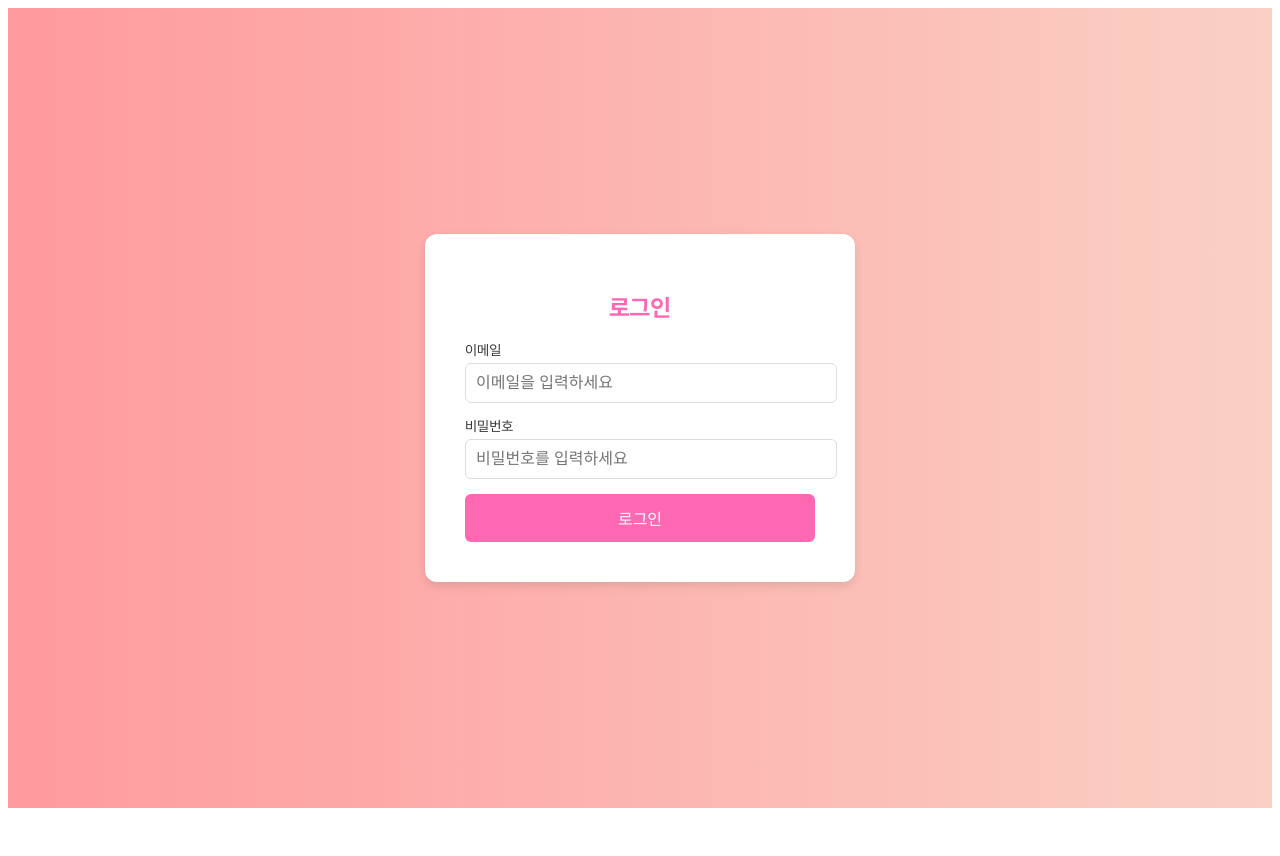
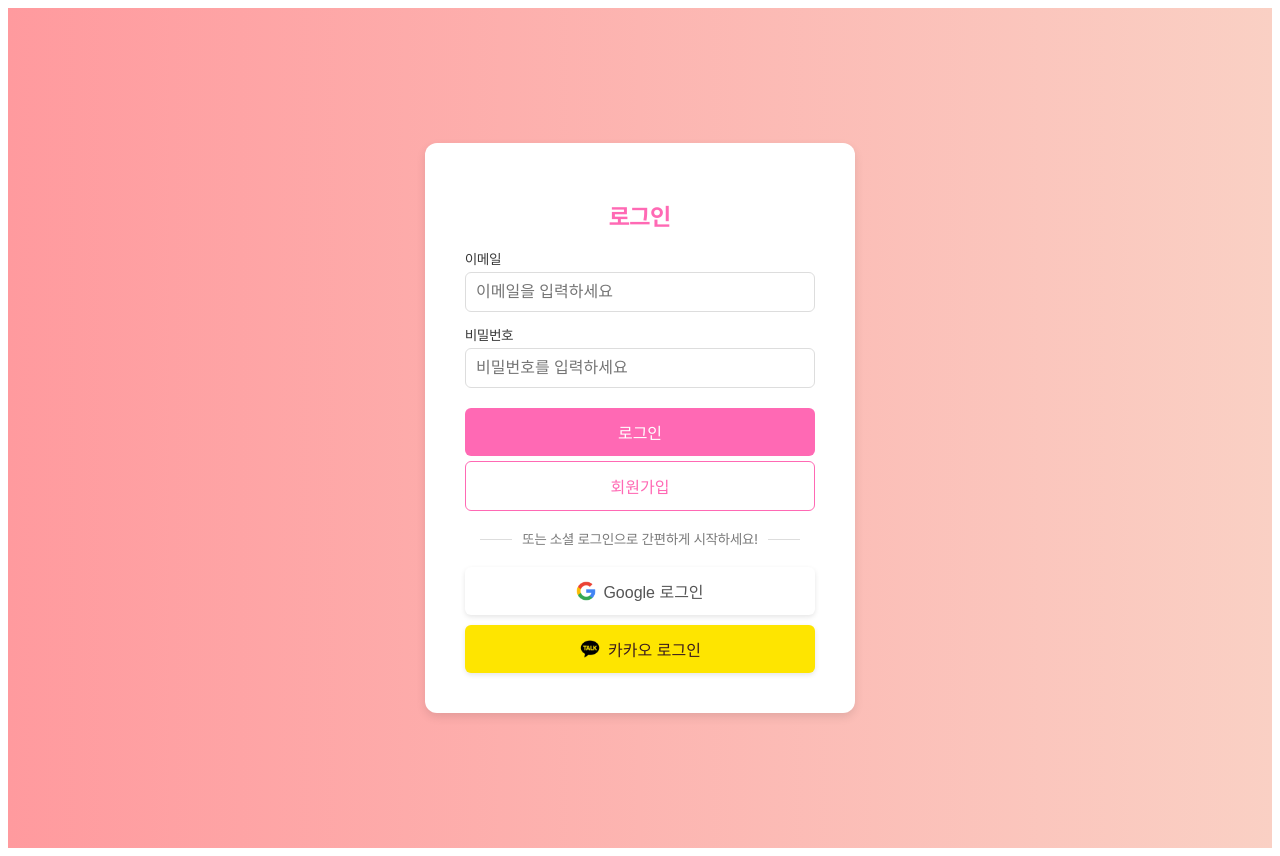
Before and after one commit to minseoky/LoveLog-FE, a React (Create React App) app: page /sign-in in a window 1280 px wide. Before the commit the page ends 816 px from the top, so only its background shows below. Built offline with nearby package versions, Linux system fonts and the light colour scheme.

Commit message:
Feat: 소셜로그인 관련 뷰 추가

```diff
--- a/src/pages/SignIn/SignIn.js
+++ b/src/pages/SignIn/SignIn.js
@@ -1,12 +1,17 @@
-import React, {useState} from "react";
+import React, { useState } from "react";
 import {
     SignInContainer,
     SignInBox,
     InputField,
     SignInButton,
+    SocialButton,
+    GoogleIcon,
+    KakaoIcon,
     Title,
     Label,
-    FormGroup
+    FormGroup,
+    SignUpButton,
+    Divider, DividerText
 } from "./SignIn.styles";
 
 const SignIn = () => {
@@ -15,7 +20,15 @@ const SignIn = () => {
 
     const handleSignIn = (e) => {
         e.preventDefault();
-        console.log("로그인 시도: ", {email, password});
+        console.log("로그인 시도: ", { email, password });
+    };
+
+    const handleGoogleLogin = () => {
+        console.log("구글 로그인 시도");
+    };
+
+    const handleKakaoLogin = () => {
+        console.log("카카오 로그인 시도");
     };
 
     return (
@@ -44,7 +57,23 @@ const SignIn = () => {
                         />
                     </FormGroup>
                     <SignInButton type="submit">로그인</SignInButton>
+                    <SignUpButton>회원가입</SignUpButton>
                 </form>
+
+                {/* 구분선과 안내 문구 */}
+                <Divider>
+                    <DividerText>또는 소셜 로그인으로 간편하게 시작하세요!</DividerText>
+                </Divider>
+
+                {/* 소셜 로그인 버튼 */}
+                <SocialButton onClick={handleGoogleLogin} style={{ backgroundColor: "#ffffff", color: "#555" }}>
+                    <GoogleIcon src="/icons/google-logo.png" alt="Google" />
+                    Google 로그인
+                </SocialButton>
+                <SocialButton onClick={handleKakaoLogin} style={{ backgroundColor: "#FEE500", color: "#3C1E1E" }}>
+                    <KakaoIcon src="/icons/kakao-logo.png" alt="Kakao" />
+                    카카오 로그인
+                </SocialButton>
             </SignInBox>
         </SignInContainer>
     );
--- a/src/pages/SignIn/SignIn.styles.js
+++ b/src/pages/SignIn/SignIn.styles.js
@@ -6,6 +6,7 @@ export const SignInContainer = styled.div`
     justify-content: center;
     height: 100vh;
     background: linear-gradient(to right, #ff9a9e, #fad0c4);
+    padding: 20px;
 `;
 
 export const SignInBox = styled.div`
@@ -15,6 +16,11 @@ export const SignInBox = styled.div`
     box-shadow: 0 4px 10px rgba(0, 0, 0, 0.1);
     text-align: center;
     width: 350px;
+
+    @media (max-width: 480px) {
+        width: 100%;
+        padding: 30px;
+    }
 `;
 
 export const Title = styled.h2`
@@ -25,6 +31,7 @@ export const Title = styled.h2`
 export const FormGroup = styled.div`
     margin-bottom: 15px;
     text-align: left;
+    width: 100%;
 `;
 
 export const Label = styled.label`
@@ -40,11 +47,18 @@ export const InputField = styled.input`
     border: 1px solid #ddd;
     border-radius: 6px;
     font-size: 16px;
+    box-sizing: border-box;
+
+    @media (max-width: 480px) {
+        padding: 12px;
+        font-size: 14px;
+    }
 `;
 
 export const SignInButton = styled.button`
     width: 100%;
     padding: 12px;
+    margin: 5px auto;
     background-color: #ff69b4;
     color: white;
     border: none;
@@ -56,4 +70,101 @@ export const SignInButton = styled.button`
     &:hover {
         background-color: #ff1493;
     }
+
+    @media (max-width: 480px) {
+        padding: 14px;
+        font-size: 14px;
+    }
 `;
+
+export const SignUpButton = styled.button`
+    width: 100%;
+    padding: 12px;
+    background-color: white;
+    color: #ff69b4;
+    border: 1px solid #ff69b4;
+    border-radius: 6px;
+    font-size: 16px;
+    cursor: pointer;
+    transition: background 0.3s, color 0.3s;
+
+    &:hover {
+        background-color: #ff79c4;
+        color: white;
+    }
+
+    @media (max-width: 480px) {
+        padding: 14px;
+        font-size: 14px;
+    }
+`;
+
+// 🌟 소셜 로그인 버튼
+export const SocialButton = styled.button`
+    width: 100%;
+    padding: 12px;
+    margin-top: 10px;
+    border: none;
+    border-radius: 6px;
+    font-size: 16px;
+    cursor: pointer;
+    display: flex;
+    align-items: center;
+    justify-content: center;
+    box-shadow: 0 2px 5px rgba(0, 0, 0, 0.1);
+    transition: background 0.3s, color 0.3s;
+
+    &:hover {
+        opacity: 0.9;
+    }
+
+    @media (max-width: 480px) {
+        padding: 14px;
+        font-size: 14px;
+    }
+`;
+
+export const GoogleIcon = styled.img`
+    width: 20px;
+    height: 20px;
+    margin-right: 7px;
+`;
+
+export const KakaoIcon = styled.img`
+    width: 22px;
+    height: 22px;
+    margin-right: 7px;
+`;
+
+// 🌟 구분선 스타일
+export const Divider = styled.div`
+    display: flex;
+    align-items: center;
+    justify-content: center; /* 중앙 정렬 */
+    margin: 20px 0;
+    width: 100%;
+    position: relative;
+`;
+
+// 🌟 구분선 문구 스타일
+export const DividerText = styled.span`
+    font-size: 14px;
+    color: #777;
+    background-color: white;
+    padding: 0 15px;
+    z-index: 1;
+
+    &::before,
+    &::after {
+        content: "";
+        flex: 1;
+        height: 1px;
+        background-color: #ddd;
+    }
+
+    display: flex;
+    align-items: center;
+    width: 100%;
+    text-align: center;
+    gap: 10px; /* 선과 텍스트 간격 */
+`;
```
Also changed, not shown: public/icons/google-logo.png (added), public/icons/kakao-logo.png (added).
